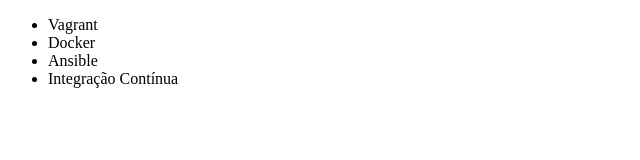
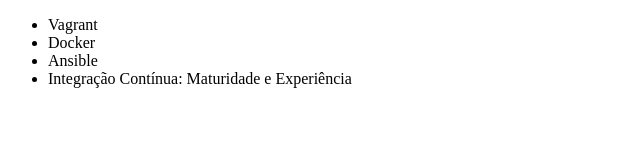
Before and after one commit to sergiohdljrsenac2022/git-github, a plain HTML site: page index.html in a window 1280 px wide. Shown: the whole page, without its empty margins (0-640 px from the left). Drawn offline with Linux system fonts and the light colour scheme.

Commit message:
Renomeando curso de Integração

```diff
--- a/index.html
+++ b/index.html
@@ -9,7 +9,7 @@
         <li>Vagrant</li>
         <li>Docker</li>
         <li>Ansible</li>
-        <li>Integração Contínua</li>
+        <li>Integração Contínua: Maturidade e Experiência</li>
     </ul>
 </body>
 </html>
```
